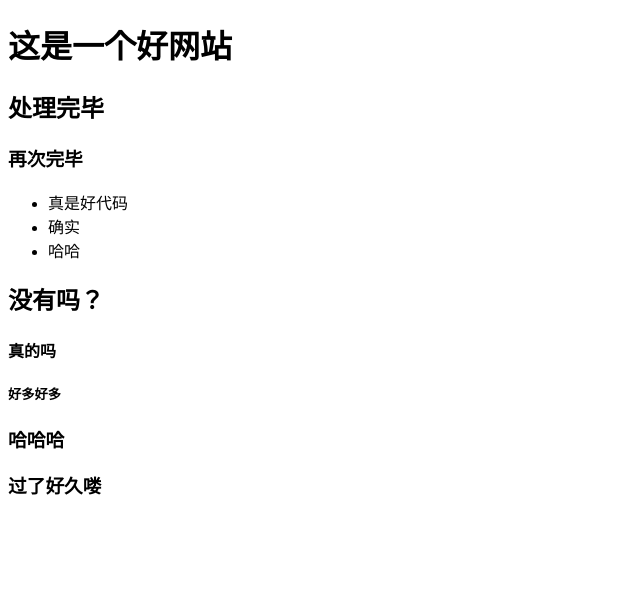
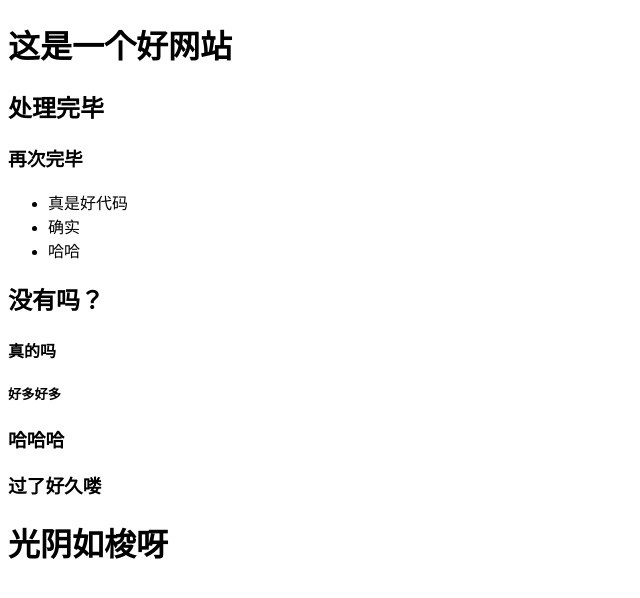
Before and after one commit to zhouzhigang190/git-demo, a plain HTML site: page index.html in a window 1280 px wide. Shown: the whole page, without its empty margins (0-640 px from the left). Drawn offline with Linux system fonts and the light colour scheme.

Commit message:
提交了

```diff
--- a/index.html
+++ b/index.html
@@ -20,6 +20,6 @@
      <h5>好多好多</h5>
      <h3>哈哈哈</h3>
      <h3>过了好久喽</h3>
-
+    <h1>光阴如梭呀</h1>
 </body>
 </html>
```
